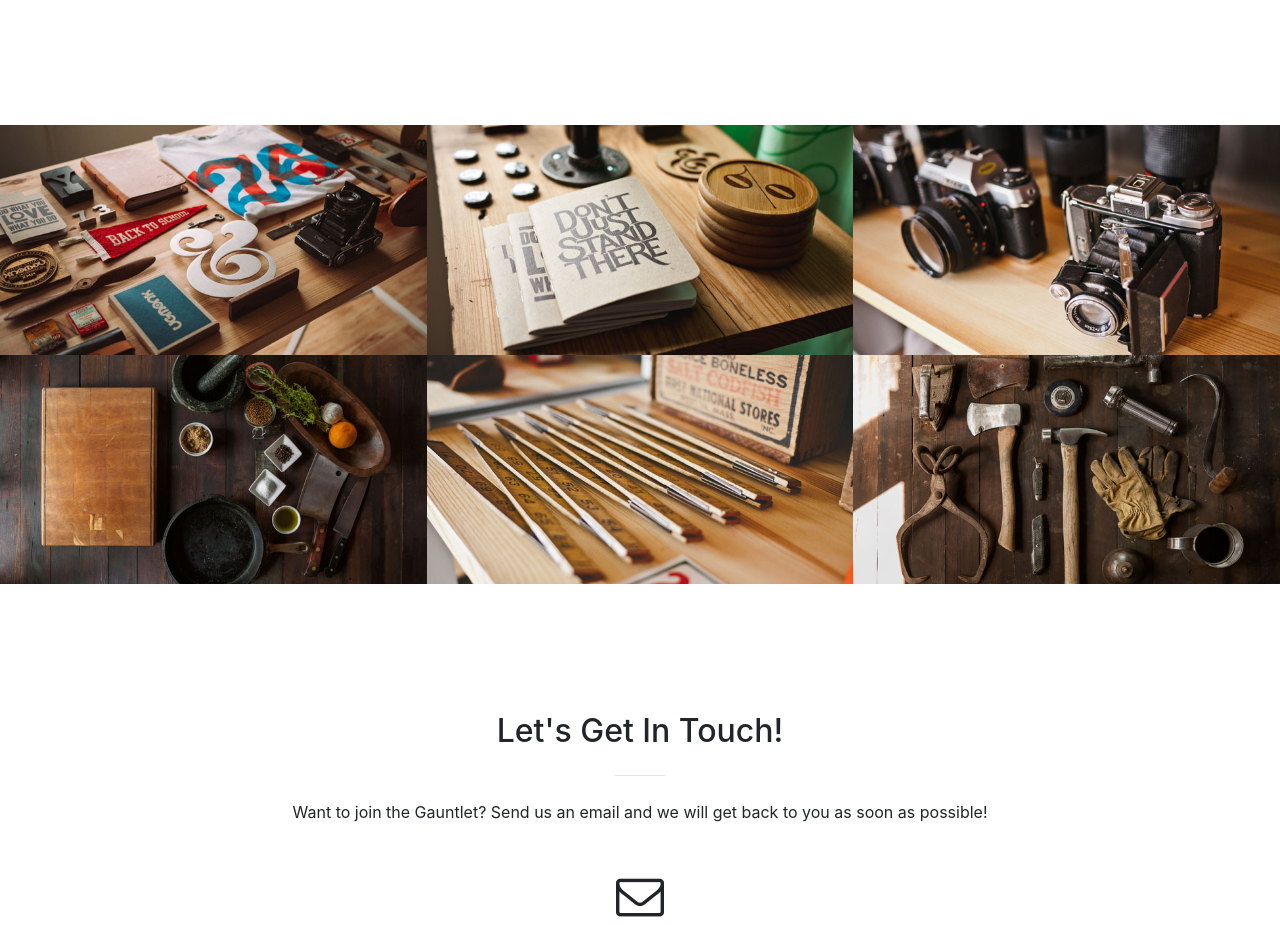
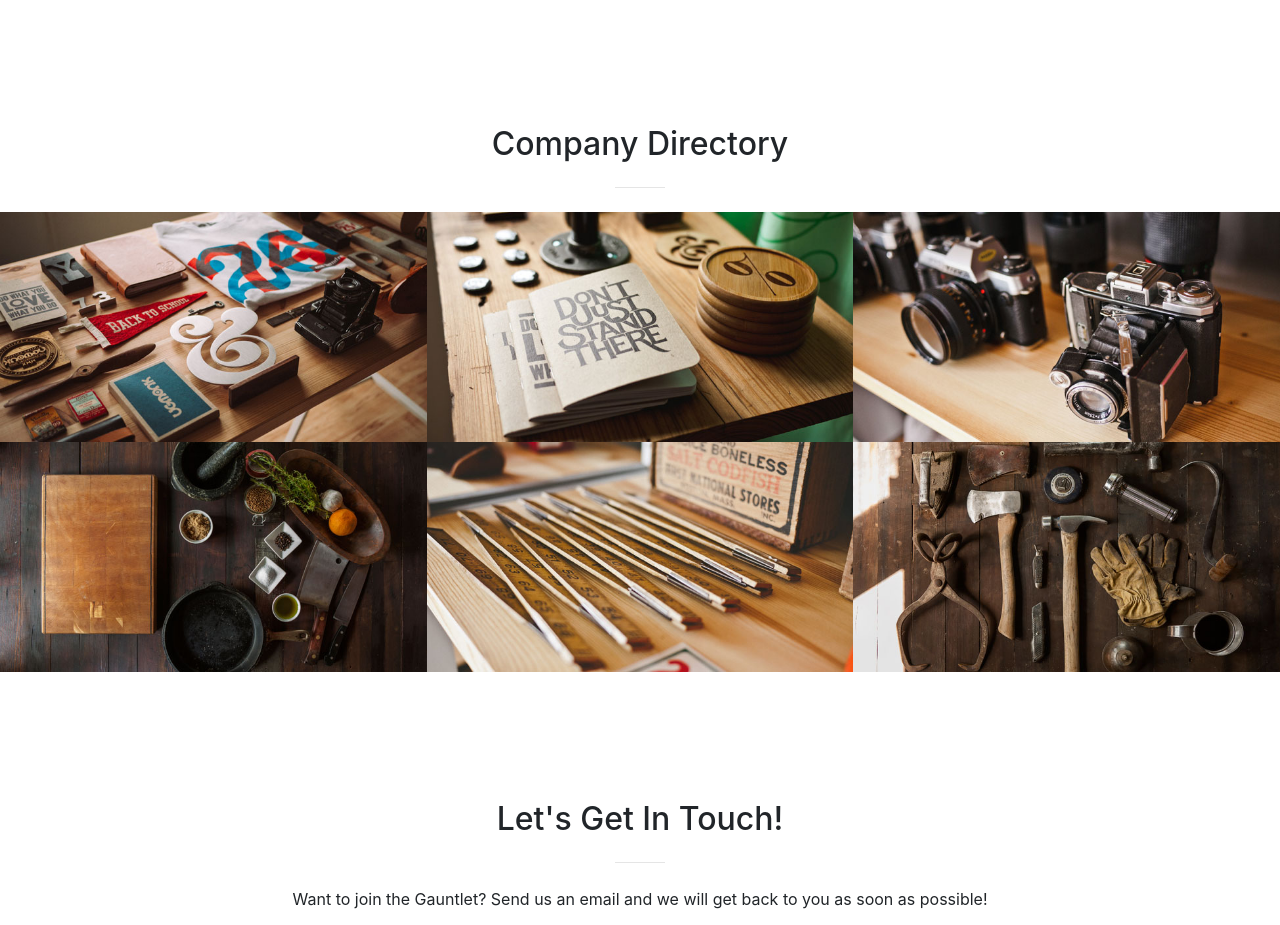
Before and after one commit to ryanneilyoung/GauntletWebsite, a website with bundled scripts: page index.html in a window 1280 px wide. Shown: the part 2270-3195 px from the top of the page. Built offline with nearby package versions, Linux system fonts and the light colour scheme; no server answers.

Commit message:
small fixes

```diff
--- a/index.html
+++ b/index.html
@@ -44,10 +44,10 @@
             <a class="nav-link js-scroll-trigger" href="#about">Manifesto</a>
           </li>
           <li class="nav-item">
-            <a class="nav-link js-scroll-trigger" href="#services">Past Gauntlets</a>
+            <a class="nav-link js-scroll-trigger" href="#pastGauntlets">Past Gauntlets</a>
           </li>
           <li class="nav-item">
-            <a class="nav-link js-scroll-trigger" href="#portfolio">Company Directory</a>
+            <a class="nav-link js-scroll-trigger" href="#companyDirectory">Company Directory</a>
           </li>
         </ul>
       </div>
@@ -133,7 +133,7 @@
     </div>
   </section>
 
-  <section id="services">
+  <section id="pastGauntlets">
     <div class="container">
       <div class="row">
         <div class="col-lg-12 text-center">
@@ -175,7 +175,15 @@
     </div>
   </section>
 
-  <section class="p-0" id="portfolio">
+  <section class="p-0" id="companyDirectory">
+    <div class="container">
+      <div class="row">
+        <div class="col-lg-12 text-center">
+          <h2 class="section-heading">Company Directory</h2>
+          <hr class="my-4">
+        </div>
+      </div>
+    </div>
     <div class="container-fluid p-0">
       <div class="row no-gutters popup-gallery">
         <div class="col-lg-4 col-sm-6">
```
